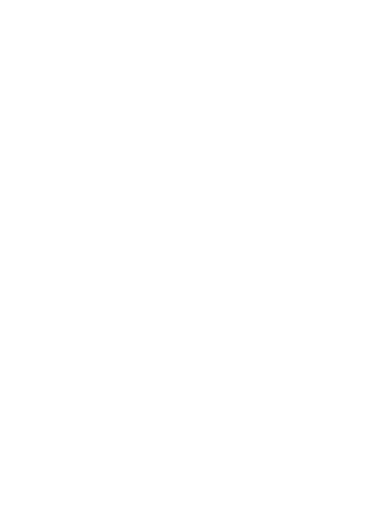
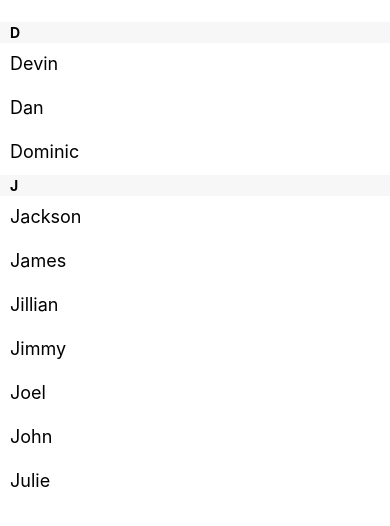
Before and after one commit to MichaelRBond/pace-mobile-poc, a React Native app in the folder mobileApp/: screen / in a window 390 px wide. Shown: the top 526 px of the page. Built offline with nearby package versions, Linux system fonts and the light colour scheme.

Commit message:
I have no idea what I am doing

```diff
--- a/mobileApp/App.tsx
+++ b/mobileApp/App.tsx
@@ -3,6 +3,9 @@ import {
   Platform,
   Text,
 } from 'react-native';
+
+import Service from './src/service'
+import EventList from './src/eventList'
 import SplashScreen from 'react-native-splash-screen'
 
 const instructions = Platform.select({
@@ -18,6 +21,8 @@ export default class App extends Component<any, any> {
   }
 
   public render() {
-    return <Text>{instructions}</Text>;
+    let test = new Service();
+    let data = test.fetchCommunications()
+    return <EventList></EventList>;
   }
 }
--- a/mobileApp/package.json
+++ b/mobileApp/package.json
@@ -18,6 +18,7 @@
     "@babel/runtime": "^7.5.0",
     "@react-native-community/eslint-config": "^0.0.3",
     "@types/react": "^16.9.5",
+    "@types/react-dom": "^16.9.1",
     "@types/react-native": "^0.60.19",
     "babel-jest": "^24.1.0",
     "jest": "^24.1.0",
--- /dev/null
+++ b/mobileApp/src/eventList.tsx
@@ -0,0 +1,59 @@
+import Service from './service';
+import Communication from './service';
+import React from 'react';
+import {SectionList, StyleSheet, Text, View } from 'react-native';
+export interface Props {
+    name: string;
+    enthusiasmLevel?: number;
+  }
+
+  interface State {
+    communications: Array<Communication>;
+  }
+
+export class EventList extends React.Component  {
+    private communications: Array<Communication>;
+    private styles = StyleSheet.create({
+        container: {
+         flex: 1,
+         paddingTop: 22
+        },
+        sectionHeader: {
+          paddingTop: 2,
+          paddingLeft: 10,
+          paddingRight: 10,
+          paddingBottom: 2,
+          fontSize: 14,
+          fontWeight: 'bold',
+          backgroundColor: 'rgba(247,247,247,1.0)',
+        },
+        item: {
+          padding: 10,
+          fontSize: 18,
+          height: 44,
+        },
+      })
+    constructor(props: Array<Communication>){
+        super(props);
+        this.state = {communications: props}
+    }
+
+    render() {
+        return (
+          <View style={this.styles.container}>
+            <SectionList
+              sections={[
+                {title: 'D', data: ['Devin', 'Dan', 'Dominic']},
+                {title: 'J', data: ['Jackson', 'James', 'Jillian', 'Jimmy', 'Joel', 'John', 'Julie']},
+              ]}
+              renderItem={({item}) => <Text style={this.styles.item}>{item}</Text>}
+              renderSectionHeader={({section}) => <Text style={this.styles.sectionHeader}>{section.title}</Text>}
+              keyExtractor={(item, index) => index.toString()}
+            />
+          </View>
+        );
+      }
+    }
+
+
+export default EventList;
--- /dev/null
+++ b/mobileApp/src/service.tsx
@@ -0,0 +1,57 @@
+export interface Communication{
+    id: number;
+    subject: String;
+    body:  String;
+    date: number,
+    expiration_date: number,
+    start_time: number,
+    end_time: number,
+}
+
+class Service{
+    constructor(){
+
+    }
+
+    public fetchCommunications() {
+        let test =  {
+            meta:{
+                status:200,
+                time:0
+            },
+            communications:[
+                {
+                    id: 1,
+                    subject: "Test Title",
+                    body: "This is a body of text",
+                    date: 1570640984,
+                    expiration_date: 1570640984 + 60*60*24*7,
+                    start_time: 1570640984 + 60*60*24*3,
+                    end_time:1570640984 + 60*60*24*3 + 60*60*2,
+                } ,
+                {
+                    id: 2,
+                    subject: "Test Title1",
+                    body: "This is a body of text",
+                    date: 1570640984,
+                    expiration_date: 1570640984 + 60*60*24*7,
+                    start_time: 1570640984 + 60*60*24*3,
+                    end_time:1570640984 + 60*60*24*3 + 60*60*2,
+                },
+                {
+                    id: 3,
+                    subject: "Test Title2",
+                    body: "This is a body of text",
+                    date: 1570640984,
+                    expiration_date: 1570640984 + 60*60*24*7,
+                    start_time: 1570640984 + 60*60*24*3,
+                    end_time:1570640984 + 60*60*24*3 + 60*60*2,
+                }
+            ]
+
+        };
+        test.communications as Array<Communication>;
+    }
+}
+
+export default Service;
```
Also changed, not shown: 4 other files (tests, documents, lock files or other folders).
